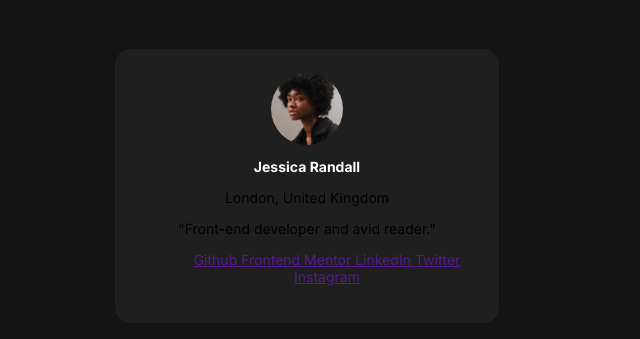
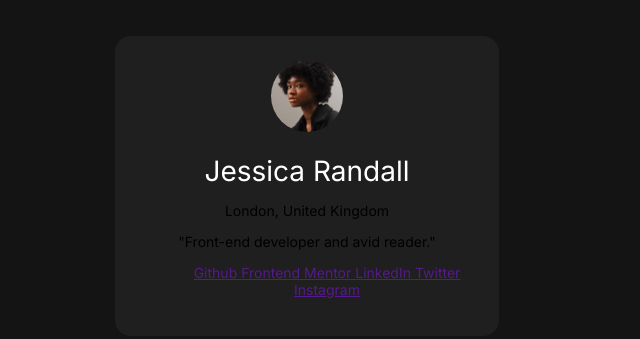
Before and after one commit to Sumta4real/Social-Link-Profile-Page, a plain HTML site: page index.html in a window 1280 px wide. Shown: the part 222-561 px from the top of the page, without its empty margins (333-973 px from the left). Drawn offline with Linux system fonts and the light colour scheme.

Commit message:
Adjusted the styling of the name text

```diff
--- a/style.css
+++ b/style.css
@@ -27,7 +27,6 @@ body{
 }
 .profile-owner #name{
     color:  hsl(0, 0%, 100%);
-    font-weight: 700;
+    font-weight: 400;
     margin-bottom: 0;
-    font-size: 0.875rem;
 }
```
